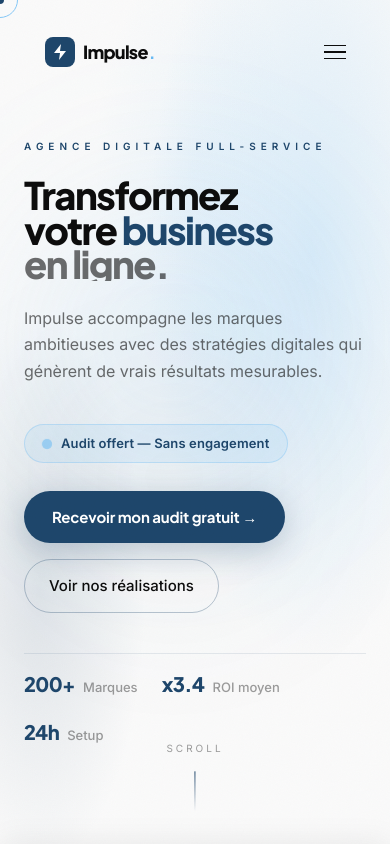
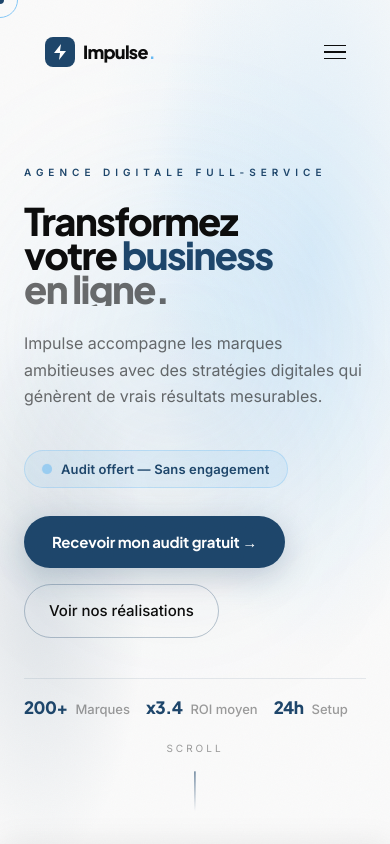
Before and after one commit to cadjee14-png/impulse-agency, a Next.js app: page / in a window 390 px wide. Shown: the top 844 px of the page. Built offline with nearby package versions, Linux system fonts and the light colour scheme.

Commit message:
fix: hero stats on one line on mobile (nowrap + reduced gap)

```diff
--- a/src/components/sections/hero.tsx
+++ b/src/components/sections/hero.tsx
@@ -295,8 +295,8 @@ export function Hero() {
           ref={statsRef}
           style={{
             display: 'flex',
-            gap: 'clamp(24px, 4vw, 48px)',
-            flexWrap: 'wrap',
+            gap: 'clamp(16px, 4vw, 48px)',
+            flexWrap: 'nowrap',
             alignItems: 'center',
             paddingTop: 'clamp(20px, 3vw, 32px)',
             borderTop: '1px solid var(--line)',
@@ -312,7 +312,7 @@ export function Hero() {
                 style={{
                   fontFamily: 'var(--font-heading)',
                   fontWeight: 800,
-                  fontSize: 'clamp(20px, 2.5vw, 28px)',
+                  fontSize: 'clamp(17px, 2.5vw, 28px)',
                   color: 'var(--accent)',
                   letterSpacing: '-0.03em',
                   lineHeight: 1,
```
